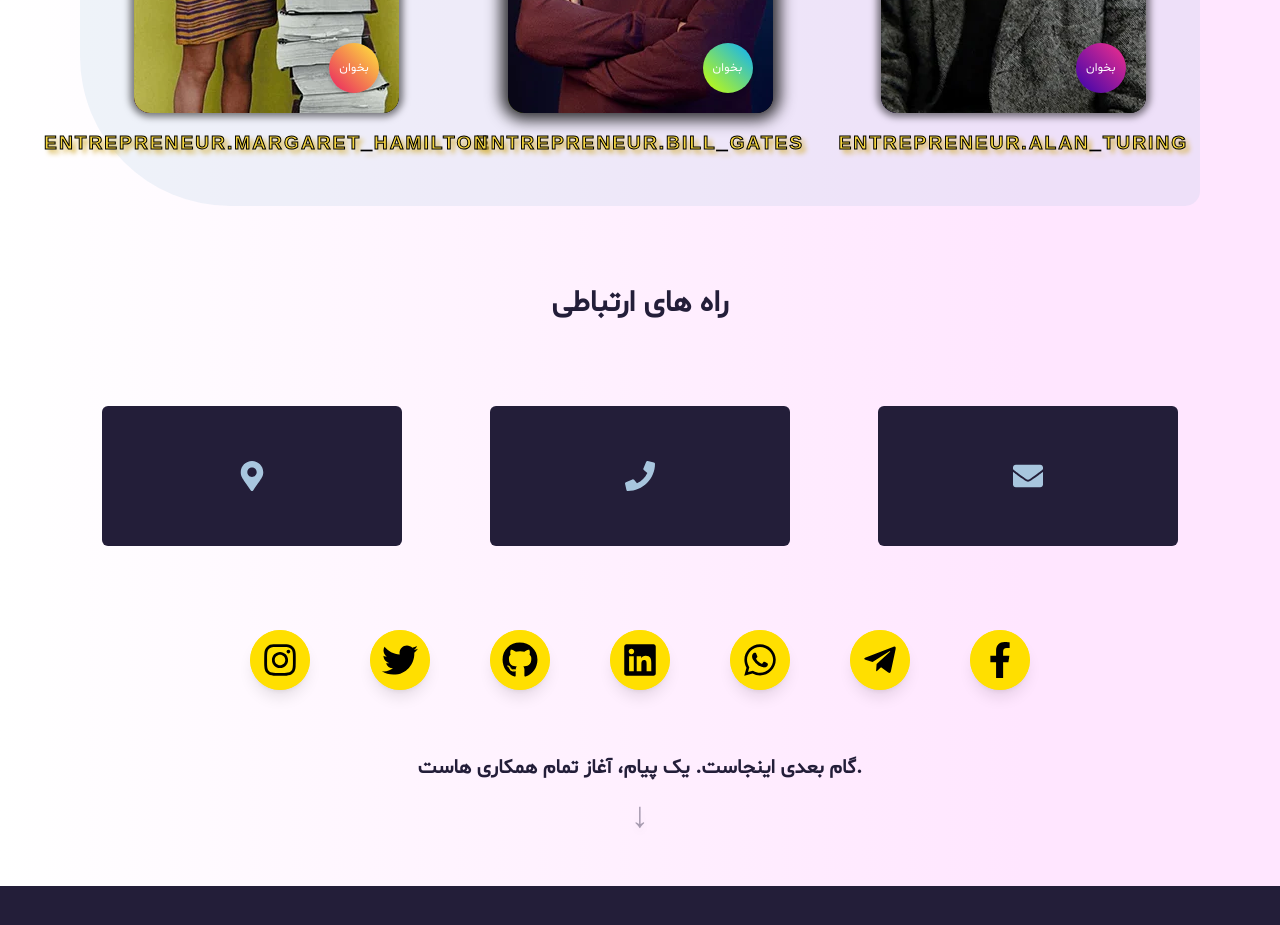
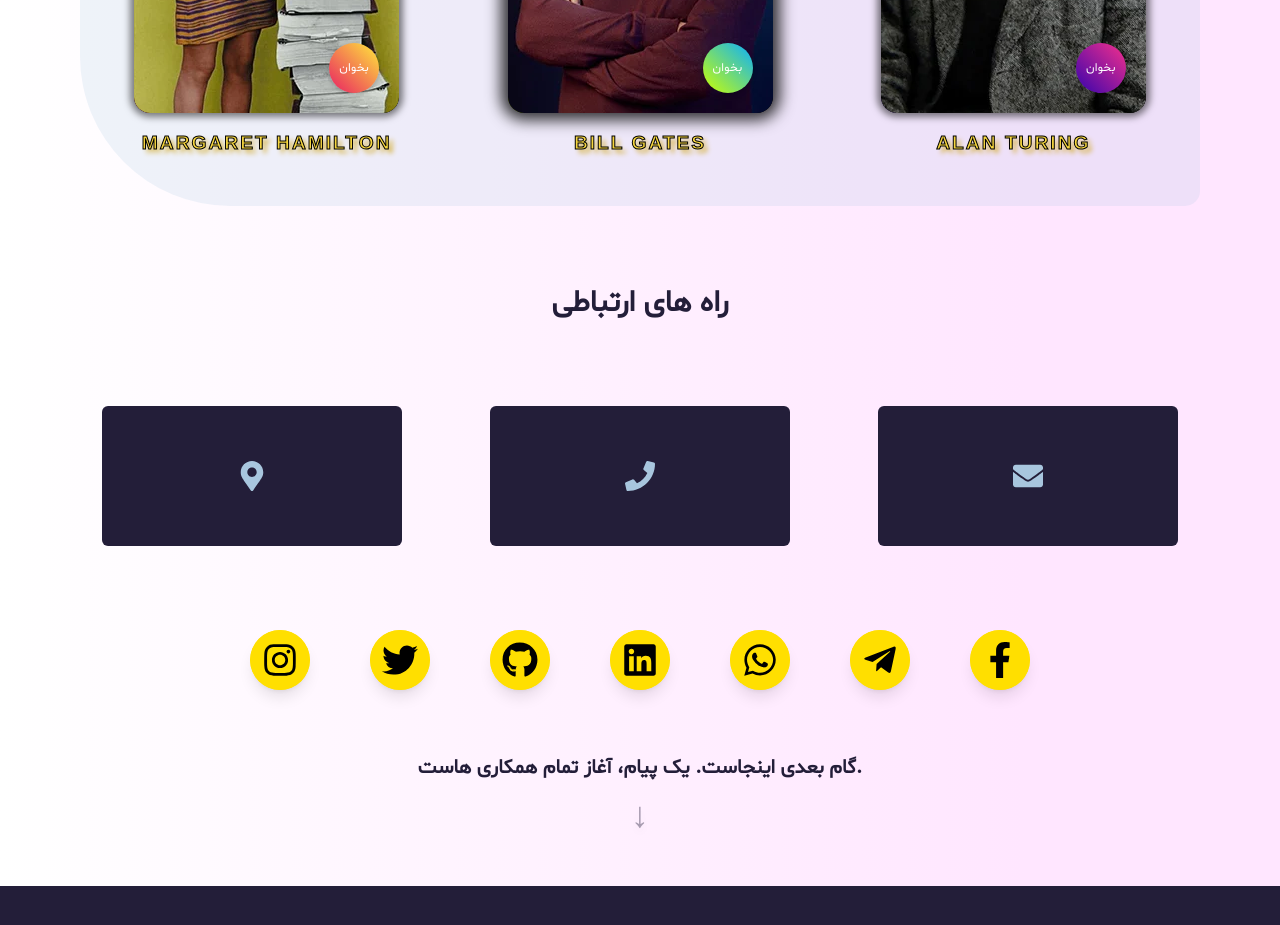
Before and after one commit to MatinT-SA/My-Personal-Website, a Next.js app: page /en in a window 1280 px wide. Shown: the part 3200-4125 px from the top of the page. Built offline with nearby package versions, Linux system fonts and the light colour scheme.

Commit message:
translating our entrepreneur's section

```diff
--- a/app/src/constants/quotesData.js
+++ b/app/src/constants/quotesData.js
@@ -2,9 +2,8 @@ export const getQuotesData = (t) => {
   const QUOTES = [
     {
       id: 1,
-      author: t("alan_turing"),
-      quote:
-        "گاهی اوقات افرادی که هیچکس تصور نمی کند بتوانند کاری انجام دهند، کارهایی را انجام می دهند که هیچکس نمی تواند تصور کند.",
+      author: t("quotes.alan_turing.name"),
+      quote: t("quotes.alan_turing.text"),
       image: "/images/AlanTuring-optimized.webp",
       alt: "Alan Turing",
       bg: "linear-gradient(45deg, #3503ad, #f7308c)",
@@ -12,9 +11,8 @@ export const getQuotesData = (t) => {
     },
     {
       id: 2,
-      author: t("bill_gates"),
-      quote:
-        "جشن گرفتن موفقیت خوب است، اما از آن مهم ‌تر، توجه کردن به درس‌ هایی است که از شکست می ‌گیریم.",
+      author: t("quotes.bill_gates.name"),
+      quote: t("quotes.bill_gates.text"),
       image: "/images/BillGates1.webp",
       alt: "Bill Gates",
       bg: "linear-gradient(45deg, #ccff00, #09afff)",
@@ -22,9 +20,8 @@ export const getQuotesData = (t) => {
     },
     {
       id: 3,
-      author: t("margaret_hamilton"),
-      quote:
-        'هیچوقت نباید از گفتن "نمی دانم" یا "نمی فهمم" یا پرسش سوالات "احمقانه"، ترسید چون هیچ سوالی احمقانه نیست.',
+      author: t("quotes.margaret_hamilton.name"),
+      quote: t("quotes.margaret_hamilton.text"),
       image: "/images/MargaretHamilton-optimized.webp",
       alt: "Margaret Hamilton",
       bg: "linear-gradient(45deg, #e91e63, #ffeb3b)",
--- a/app/styles/global.css
+++ b/app/styles/global.css
@@ -502,6 +502,10 @@ svg path:focus {
   font-family: Cursive, sans-serif;
 }
 
+.author-name:lang(fa) {
+  -webkit-text-stroke: 1px rgb(80, 80, 0);
+}
+
 /* ▣▢▣▢▣▢▣▢▣▢▣▢▣▢▣▢▣▢▣▢▣▢▣▢▣▢▣▢▣▢ */
 /* ⬡⬡⬡⬡⬡⬡⬡⬡⬡⬡⬡⬡≫ Comment ≪⬡⬡⬡⬡⬡⬡⬡⬡⬡⬡⬡⬡ */
 /* ▣▢▣▢▣▢▣▢▣▢▣▢▣▢▣▢▣▢▣▢▣▢▣▢▣▢▣▢▣▢ */
--- a/messages/en.json
+++ b/messages/en.json
@@ -62,6 +62,20 @@
     "wordpress": "Experience with WordPress"
   },
   "entrepreneur": {
-    "title": "Words of Computing Legends"
+    "title": "Words of Computing Legends",
+    "quotes": {
+      "alan_turing": {
+        "name": "Alan Turing",
+        "text": "Sometimes it is the people who no one imagines anything of who do the things that no one can imagine"
+      },
+      "bill_gates": {
+        "name": "Bill Gates",
+        "text": "It's fine to celebrate success, but it is more important to heed the lessons of failure"
+      },
+      "margaret_hamilton": {
+        "name": "Margaret Hamilton",
+        "text": "Don't be afraid to say \"I don't understand\" or to ask \"stupid\" questions, because there are no stupid questions"
+      }
+    }
   }
 }
--- a/messages/fa.json
+++ b/messages/fa.json
@@ -62,6 +62,20 @@
     "wordpress": "سابقه کار با وردپرس"
   },
   "entrepreneur": {
-    "title": "سخنان نوابغ دنیای کامپیوتر"
+    "title": "سخنان نوابغ دنیای کامپیوتر",
+    "quotes": {
+      "alan_turing": {
+        "name": "آلن تورینگ",
+        "text": "گاهی اوقات افرادی که هیچکس تصور نمی کند بتوانند کاری انجام دهند، کارهایی را انجام می دهند که هیچکس نمی تواند تصور کند."
+      },
+      "bill_gates": {
+        "name": "بیل گیتس",
+        "text": "جشن گرفتن موفقیت خوب است، اما از آن مهم‌تر، توجه کردن به درس‌هایی است که از شکست می‌گیریم."
+      },
+      "margaret_hamilton": {
+        "name": "مارگارت همیلتون",
+        "text": "هیچوقت نباید از گفتن «نمی‌دانم» یا «نمی‌فهمم» یا پرسیدن سوالات «احمقانه» ترسید، چون هیچ سوالی احمقانه نیست."
+      }
+    }
   }
 }
```
